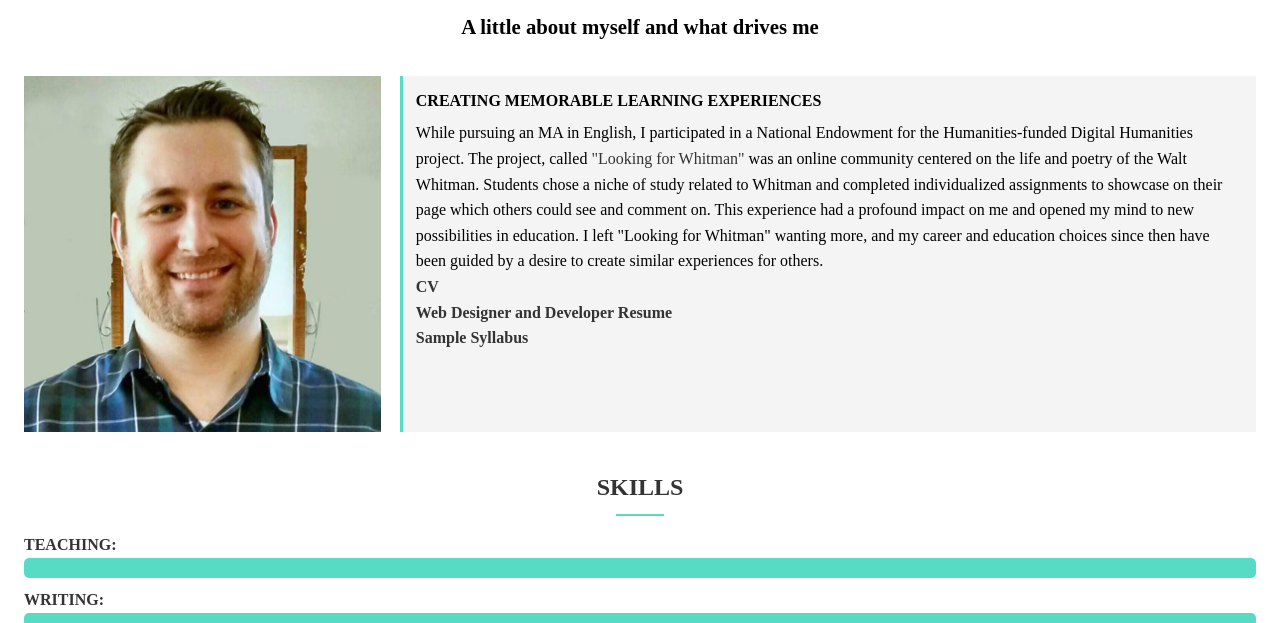
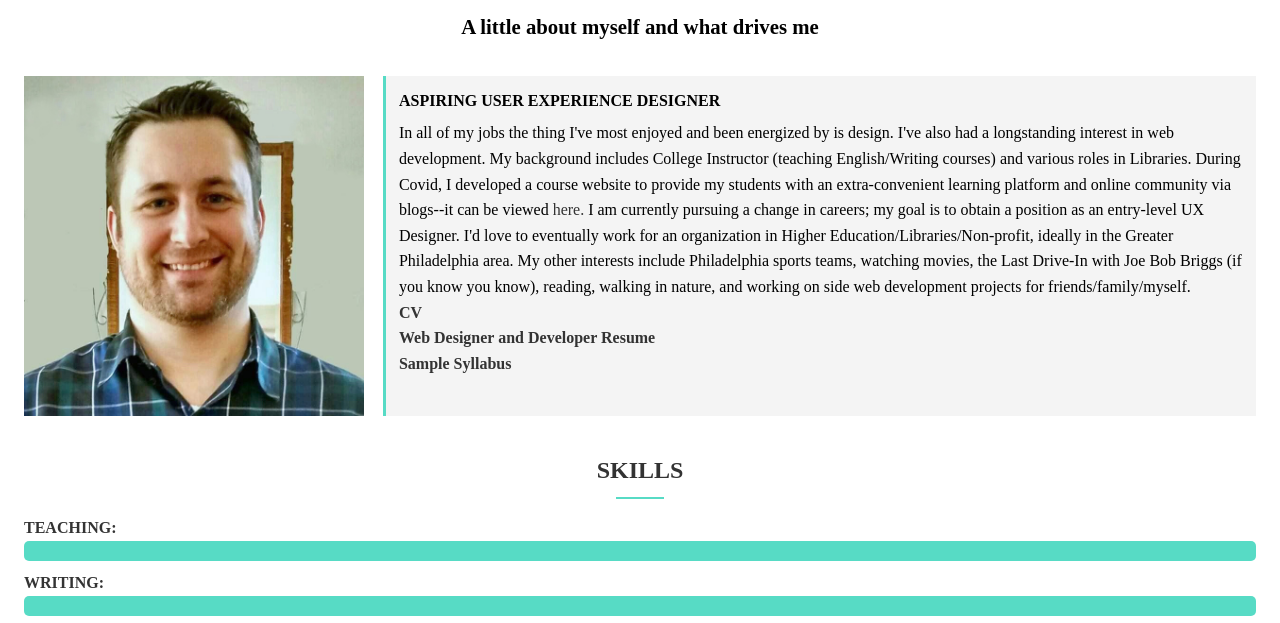
Before and after one commit to PhillyMike20/portfolio_website, a website: page dist/about.html in a window 1280 px wide. Shown: the part 161-784 px from the top of the page. Drawn offline with Linux system fonts and the light colour scheme.

Commit message:
Updated About Me

```diff
--- a/dist/about.html
+++ b/dist/about.html
@@ -40,18 +40,9 @@
         <div class="about-info2">
           <img src="img/me.jpg" alt="" class="bio-image" />
           <div class="bio bg-light">
-            <h4 style="text-align: left">Creating memorable learning experiences</h4>
+            <h4 style="text-align: left">Aspiring User Experience Designer</h4>
             <p style="text-align:left; margin-top: .4rem">
-              While pursuing an MA in English, I participated in a National
-              Endowment for the Humanities-funded Digital Humanities project.
-              The project, called <a href="http://lookingforwhitman.org/" target="_blank">"Looking for Whitman"</a >
-              was an online community centered on the life and poetry of the Walt Whitman. Students chose a niche of study
-              related to Whitman and completed individualized assignments to
-              showcase on their page which others could see and comment on.
-              This experience had a profound impact on me and opened my mind to
-              new possibilities in education. I left "Looking for Whitman"
-              wanting more, and my career and education choices since then have
-              been guided by a desire to create similar experiences for others.
+              In all of my jobs the thing I've most enjoyed and been energized by is design. I've also had a longstanding interest in web development. My background includes College Instructor (teaching English/Writing courses) and various roles in Libraries. During Covid, I developed a course website to provide my students with an extra-convenient learning platform and online community via blogs--it can be viewed <a href="https://michaels221.sg-host.com/" target="_blank">here.</a> I am currently pursuing a change in careers; my goal is to obtain a position as an entry-level UX Designer. I'd love to eventually work for an organization in Higher Education/Libraries/Non-profit, ideally in the Greater Philadelphia area. My other interests include Philadelphia sports teams, watching movies, the Last Drive-In with Joe Bob Briggs (if you know you know), reading, walking in nature, and working on side web development projects for friends/family/myself.
               <br>
               <div style="text-align:left; font-weight:bold">
               <a href="img/MikeStirmIICV.pdf" target="blank">CV</a>
```
Also changed, not shown: 1 other file.
